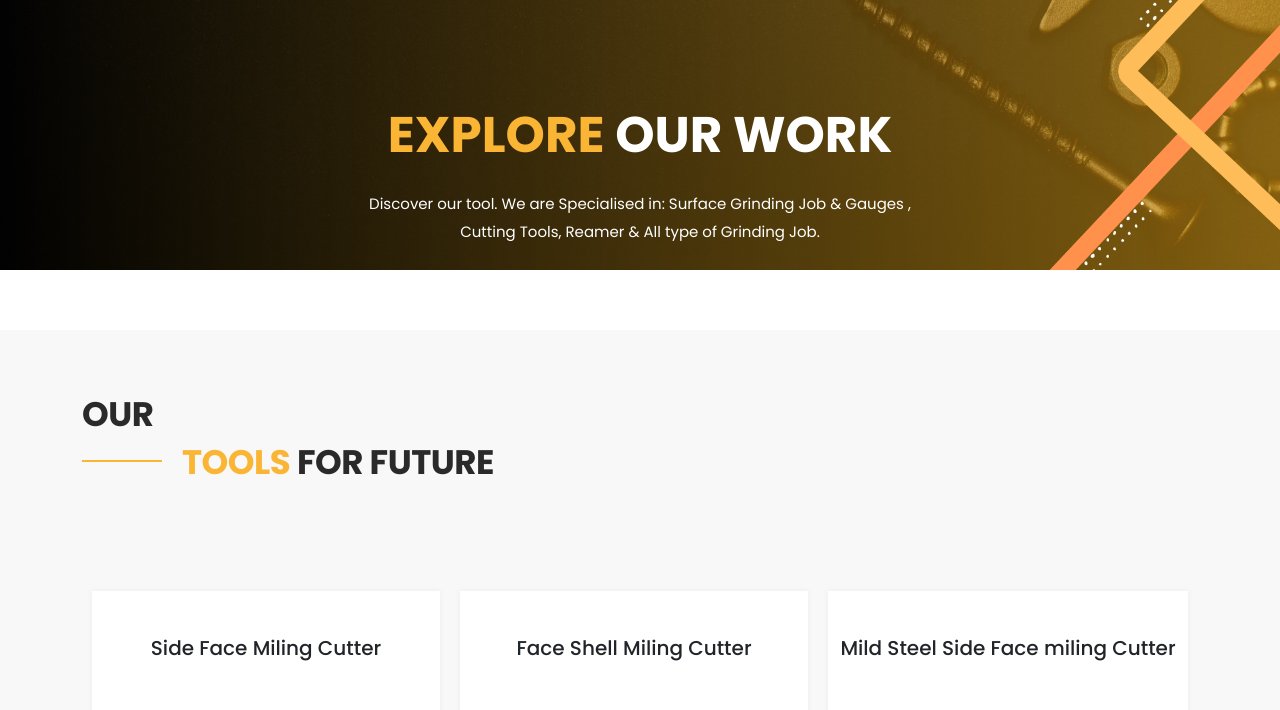
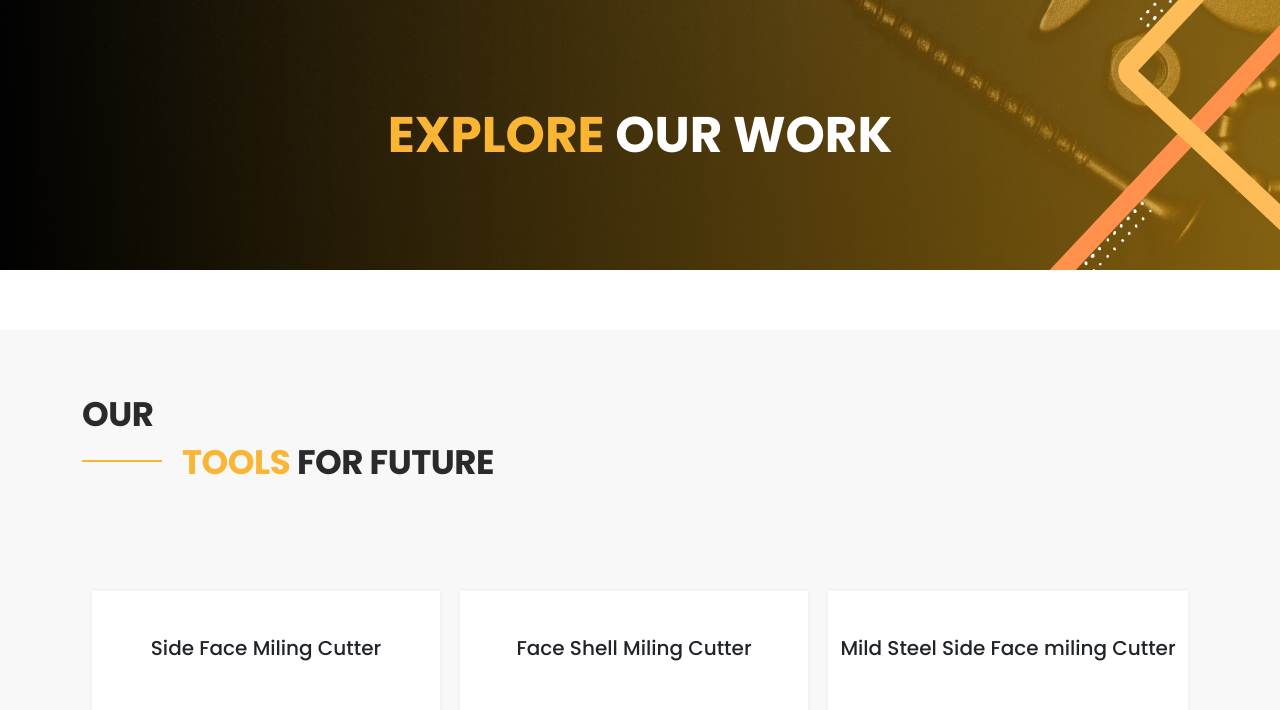
Before and after one commit to shivamjha2008/B.K.Tools, a plain HTML site: page explore.html in a window 1280 px wide. Shown: the part 90-800 px from the top of the page. Drawn offline with nearby package versions, Linux system fonts and the light colour scheme.

Commit message:
Update explore.html

```diff
--- a/explore.html
+++ b/explore.html
@@ -89,7 +89,7 @@ https://templatemo.com/tm-572-designer
                 <div class="col-lg-6 offset-lg-3">
                     <div class="header-text">
                         <h2><em>Explore</em> Our Work</h2>
-                        <p>Discover our tool. We are Specialised in: Surface Grinding Job & Gauges , Cutting Tools, Reamer & All type of Grinding Job.</p>
+                        <!-- <p>Discover our tool. We are Specialised in: Surface Grinding Job & Gauges , Cutting Tools, Reamer & All type of Grinding Job.</p> -->
                     </div>
                 </div>
             </div>
```
